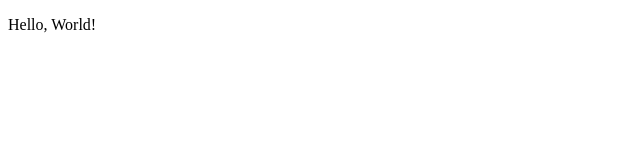
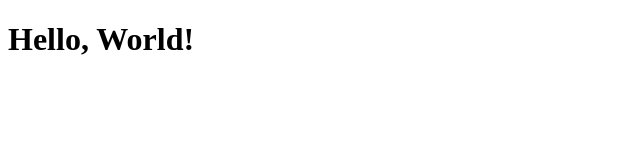
Before and after one commit to pminsung12/pminsung12.github.io, a plain HTML site: page index.html in a window 1280 px wide. Shown: the whole page, without its empty margins (0-640 px from the left). Drawn offline with Linux system fonts and the light colour scheme.

Commit message:
Update index.html

```diff
--- a/index.html
+++ b/index.html
@@ -7,6 +7,6 @@
 	<title>Portfolio</title>
 </head>
 <body>
-  <p>Hello, World!</p>
+  <h1>Hello, World!</h1>
 </body>
 </html>
```
